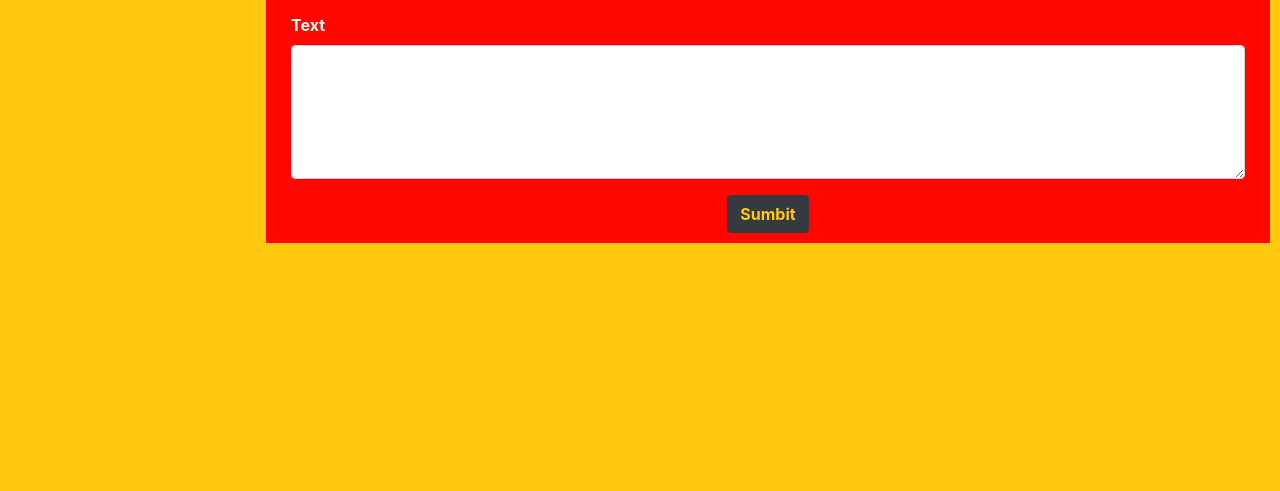
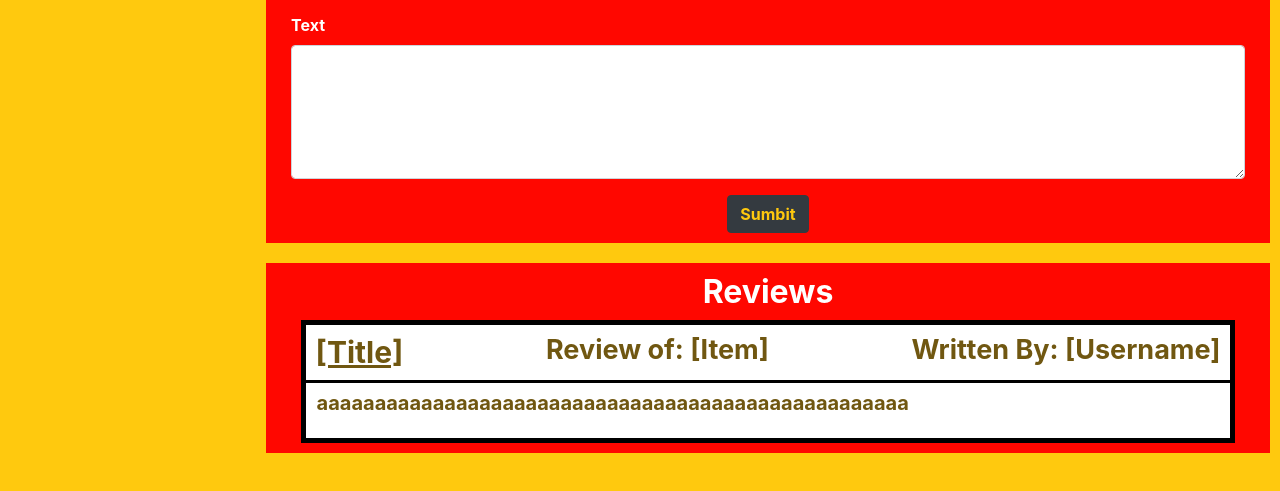
Before and after one commit to Kyle-Wakefield/mcdennis-review-board-client, a website built with webpack: page index.html in a window 1280 px wide. Shown: the part 217-708 px from the top of the page. Built offline with nearby package versions, Linux system fonts and the light colour scheme.

Commit message:
Add review display template

```diff
--- a/assets/styles/index.scss
+++ b/assets/styles/index.scss
@@ -3,6 +3,8 @@
 $mcdennis-yellow: #ffc90e;
 $mcdennis-red: #ff0700;
 $plain-white: #fff;
+$plain-black: #000;
+$gold: #705711;
 
 body {
   background-color: $mcdennis-yellow;
@@ -67,3 +69,51 @@ h2 {
 .title-input {
   width: 100%;
 }
+
+.review-list {
+  display: flex;
+  justify-content: center;
+}
+
+.single-review-div {
+  background-color: $plain-white;
+  height: auto;
+  padding: 5px;
+  width: 95%;
+}
+
+.single-review-div * {
+  background-color: $plain-white;
+  color: $gold;
+}
+
+.divider {
+  border-top: 3px solid $plain-black;
+  margin: 5px -5px;
+}
+
+.review-header {
+  display: flex;
+  flex-direction: row;
+  justify-content: space-between;
+}
+
+.review-header span {
+  color: $gold;
+  font-size: 27px;
+  margin: 0 5px;
+}
+
+.review-header .title-span {
+  font-size: 30px;
+  text-decoration: underline;
+}
+
+.review-body {
+  font-size: 20px;
+  margin: 0 6px 15px 6px;
+}
+
+.black-border {
+  border: 5px solid $plain-black;
+}
--- a/index.html
+++ b/index.html
@@ -148,9 +148,22 @@
             </div>
           </form>
 
-          <!-- <div class="review" id="review-list-div">
-            <h2>Reviews</h2>
-          </div> -->
+          <div class="review">
+            <div><h2>Reviews</h2></div>
+            <div id="review-list-div" class="review-list">
+              <div class="single-review-div black-border">
+                <div class="review-header">
+                  <span class="title-span">[Title]</span>
+                  <span>Review of: [Item]</span>
+                  <span>Written By: [Username]</span>
+                </div>
+                <hr class="divider">
+                <div class="review-body">
+                  aaaaaaaaaaaaaaaaaaaaaaaaaaaaaaaaaaaaaaaaaaaaaaaaaaa
+                </div>
+              </div>
+            </div>
+          </div>
 
         </div>
       </div>
```
